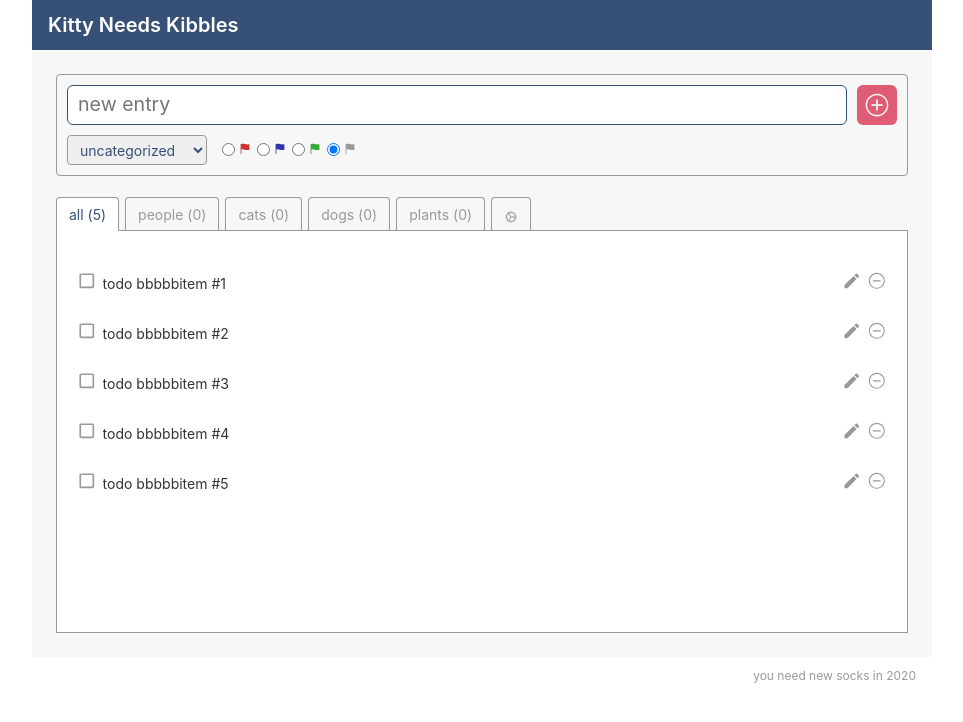
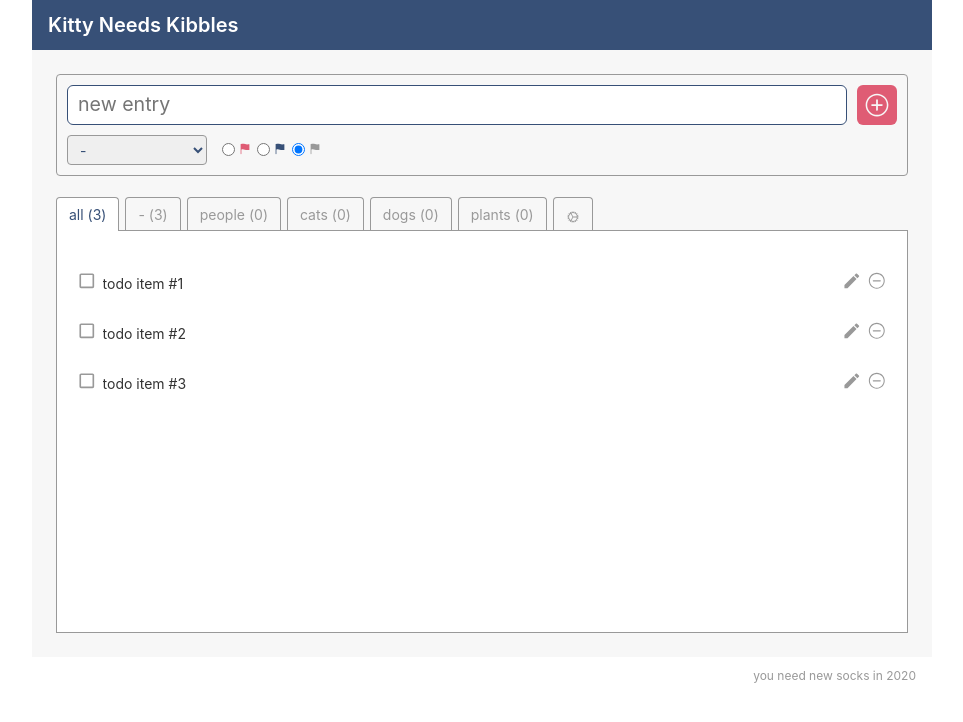
Before and after one commit to ejilee/todo-app-with-cats, a React (Create React App) app: page / in a window 1280 px wide. Shown: the top 722 px of the page, without its empty margins (158-1121 px from the left). Built offline with nearby package versions, Linux system fonts and the light colour scheme.

Commit message:
minor style changes made

```diff
--- a/src/App.js
+++ b/src/App.js
@@ -7,6 +7,11 @@ import CatsModal from './components/CatsModal.js';
 
 // initial data array for categories
 const catsData = [
+    {
+        id: 0,
+        sort: 0,
+        name: '-',
+    },
     {
         id: 1,
         sort: 1,
@@ -29,7 +34,7 @@ const catsData = [
     },
 ];
 
-const bulkStartNum = 5;
+const bulkStartNum = 3;
 
 function createBulkTodos() {
     const array = [];
@@ -38,8 +43,8 @@ function createBulkTodos() {
             id: i,
             checked: false,
             cate: 0,
-            prior: 4,
-            text: `todo bbbbbitem #${i}`,
+            prior: 3,
+            text: `todo item #${i}`,
         });
     }
     return array;
@@ -72,6 +77,7 @@ function catsReducer(cats, action) {
             return cats.concat(action.newCat);
         case 'REMOVE':
             console.log('remove cat');
+
             return cats.filter(cat => cat.id !== action.catItemId);
         default:
             return cats;
--- a/src/components/CatsList.js
+++ b/src/components/CatsList.js
@@ -11,13 +11,13 @@ const CatsList = ({ todos, cats, catRemove }) => {
             name +
             '\n' +
             '\n' +
-            'These todo items will lose their category tags.' +
+            'These todo items will be listed under uncategorized.' +
             '\n' +
             'Are you sure you want to delete this category?';
 
-        if (count === 0) {
+        if (id !== 0 && count === 0) {
             catRemove(id);
-        } else if (count > 0 && window.confirm(deleteMessage)) {
+        } else if (id !== 0 && count > 0 && window.confirm(deleteMessage)) {
             catRemove(id);
         } else {
             return;
@@ -31,6 +31,8 @@ const CatsList = ({ todos, cats, catRemove }) => {
                         {cat.name} (
                         {todos.filter(todo => todo.cate === cat.id).length})
                     </span>
+                    {cat.id !== 0 ? (
+                        <div>
                             <button className="editButton">
                                 <IoMdCreate />
                             </button>
@@ -40,13 +42,16 @@ const CatsList = ({ todos, cats, catRemove }) => {
                                     onlickDelete(
                                         cat.id,
                                         cat.name,
-                                todos.filter(todo => todo.cate === cat.id)
-                                    .length,
+                                        todos.filter(
+                                            todo => todo.cate === cat.id,
+                                        ).length,
                                     )
                                 }
                             >
                                 <IoIosRemoveCircleOutline />
                             </button>
+                        </div>
+                    ) : null}
                 </li>
             ))}
         </ul>
--- a/src/components/InputForm.js
+++ b/src/components/InputForm.js
@@ -43,7 +43,6 @@ const InputForm = ({ cats, todoItemAdd }) => {
                 </button>
                 <div className="inputOptionCat">
                     <select onChange={catOnChange}>
-                        <option value="0">uncategorized</option>
                         {cats.map(cat => (
                             <option value={cat.id} key={cat.id}>
                                 {cat.name}
@@ -61,8 +60,8 @@ const InputForm = ({ cats, todoItemAdd }) => {
                     />
                     <label htmlFor="inputPriority1">
                         <IoIosFlag
-                            style={{ color: '#C33' }}
-                            alt="priority_first"
+                            style={{ color: '#df5c74' }}
+                            alt="priority_high"
                         />
                     </label>
                     <input
@@ -74,8 +73,8 @@ const InputForm = ({ cats, todoItemAdd }) => {
                     />
                     <label htmlFor="inputPriority2">
                         <IoIosFlag
-                            style={{ color: '#33A' }}
-                            alt="priority_high"
+                            style={{ color: '#375077' }}
+                            alt="priority_medium"
                         />
                     </label>
                     <input
@@ -84,22 +83,9 @@ const InputForm = ({ cats, todoItemAdd }) => {
                         name="inputPriority"
                         value="3"
                         onChange={prioOnChange}
+                        defaultChecked
                     />
                     <label htmlFor="inputPriority3">
-                        <IoIosFlag
-                            style={{ color: '#3A3' }}
-                            alt="priority_mendium"
-                        />
-                    </label>
-                    <input
-                        type="radio"
-                        id="inputPriority4"
-                        name="inputPriority"
-                        value="4"
-                        onChange={prioOnChange}
-                        defaultChecked
-                    />
-                    <label htmlFor="inputPriority4">
                         <IoIosFlag
                             style={{ color: '#999' }}
                             alt="priority_low"
--- a/src/components/TodoListItem.js
+++ b/src/components/TodoListItem.js
@@ -25,7 +25,7 @@ const TodoListItem = ({ cats, todo, todoItemToggle, todoItemRemove }) => {
                 {checked ? <IoIosCheckboxOutline /> : <IoMdSquareOutline />}
             </button>
             <span className="todoText">{text || '-'}</span>
-            {cat !== undefined ? (
+            {cat !== undefined && cat.id !== 0 ? (
                 <span className="catLabel">{cat.name || '-'}</span>
             ) : null}
             <button className="editButton">
--- a/src/components/TodoListItem.scss
+++ b/src/components/TodoListItem.scss
@@ -10,7 +10,7 @@
     align-items: center;
     line-height: 1.5em;
 
-    &:hover{
+    &:hover {
         background-color: $themeColor2;
     }
 
@@ -78,9 +78,20 @@
             color: $themeColor3;
         }
     }
-
 }
 
 .todoChecked_true .todoText {
     text-decoration: line-through;
 }
+
+.todoListPriority1 .checkBox {
+    color: $themeColor3;
+}
+
+.todoListPriority2 .checkBox {
+    color: $themeColor1;
+}
+
+.todoListPriority3 .checkBox {
+    color: $themeColor5;
+}
```
Lines whose indentation alone changed are shown as unchanged.
